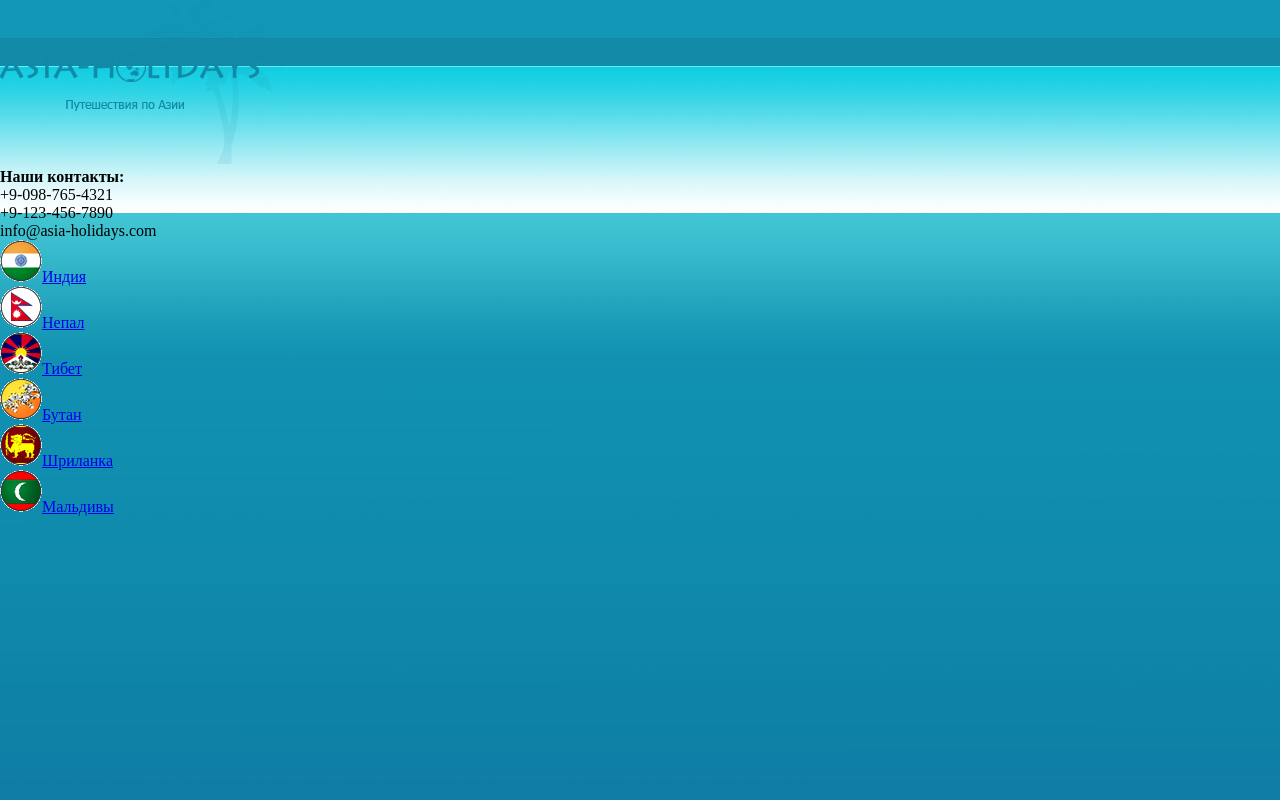
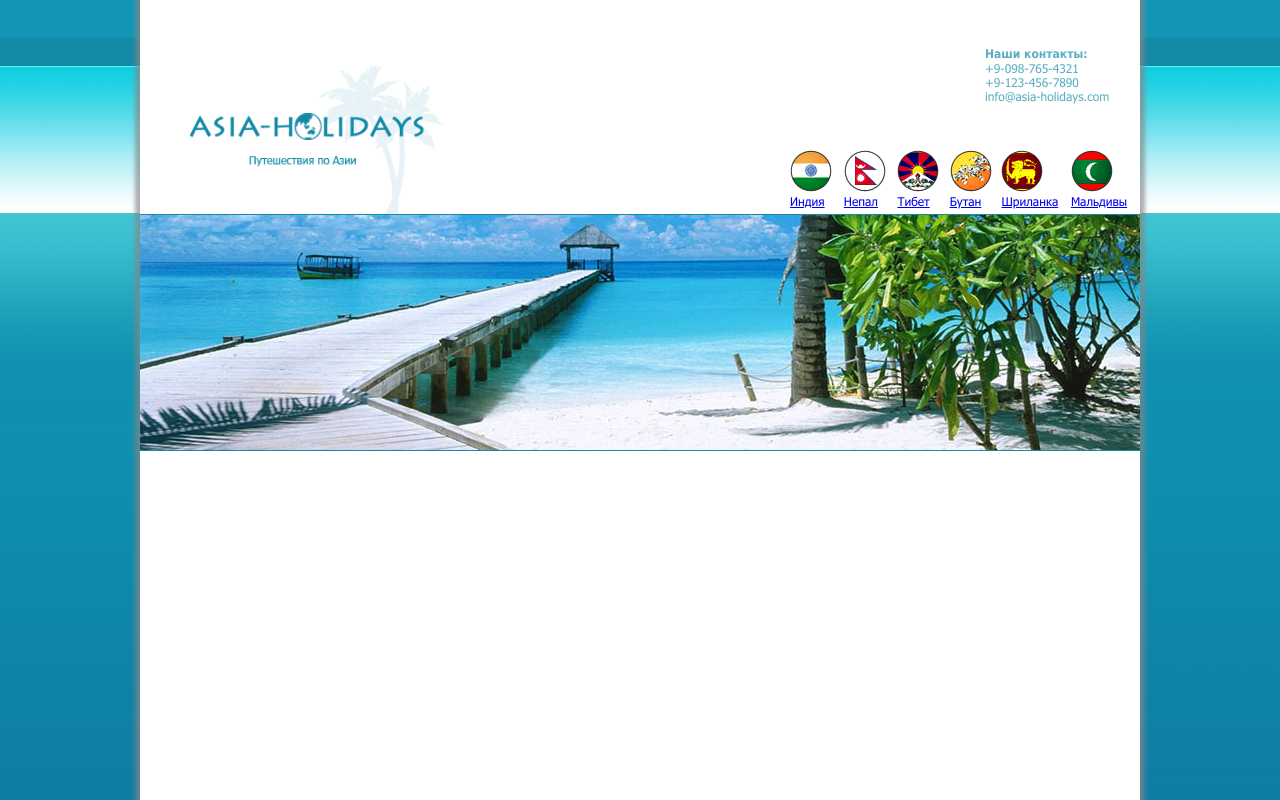
Before and after one commit to Aeed88/home-work-4, a plain HTML site: page index.html in a window 1280 px wide. Drawn offline with Linux system fonts and the light colour scheme.

Commit message:
added header

```diff
--- a/index.html
+++ b/index.html
@@ -18,6 +18,7 @@
         <li>+9-123-456-7890</li>
         <li>info@asia-holidays.com</li>
       </ul>
+    </div>
       <div class="flag">
         <ul>
           <li><a href="#"><img src="img/india.gif" alt="india"><span>Индия</span></a></li>
@@ -28,9 +29,11 @@
           <li><a href="#"><img src="img/maldivu.gif" alt="maldivu"><span>Мальдивы</span></a></li>
         </ul>
       </div>
-
+    <div class="photo">
+      <a class="photo" href="#">
+        <img src="img/photo.jpg" alt="photo">
+      </a>
     </div>
-
   </header>
 </div>
 
--- a/style.css
+++ b/style.css
@@ -2,10 +2,51 @@
   margin: 0;
   padding: 0;
 }
+@font-face {
+ font-family: Tahoma;
+  src: url("fonts/9688.ttf");
+}
+
 body {
   background-image: url("img/background.jpg");
 }
 
-li {
+ul {
   list-style: none;
 }
+
+.wrapper {
+  max-width: 1000px;
+  min-height: 100vh;
+  margin: 0 auto;
+  background: white;
+  box-shadow: 0 0 4px 5px #858585a6;
+}
+
+header {
+  position: relative;
+}
+
+.logo {
+  display: flex;
+  padding:66px 0 0 50px;
+  height: 148px
+}
+.contacts {
+  position: absolute;
+  top: 47px;
+  left: 845px;
+  font-size: 12px;
+  font-family: Tahoma;
+  color: #5aaec2;
+}
+
+.flag ul {
+  display: flex;
+  font-size: 12px;
+  color: #5aaec2;
+  font-family: Tahoma;
+  position: absolute;
+  top: 150px;
+  left: 650px;
+}
```
Also changed, not shown: fonts/9688.ttf (added).
